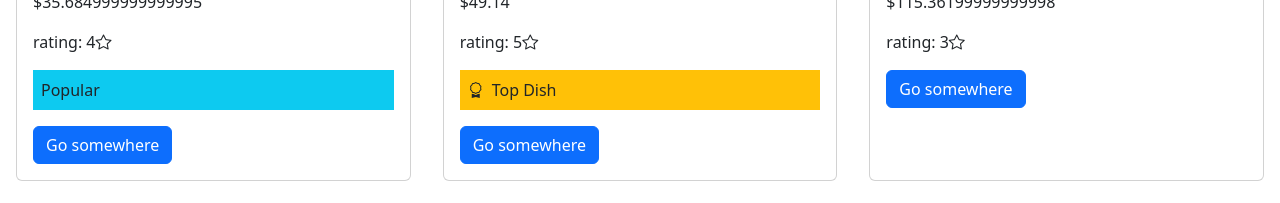
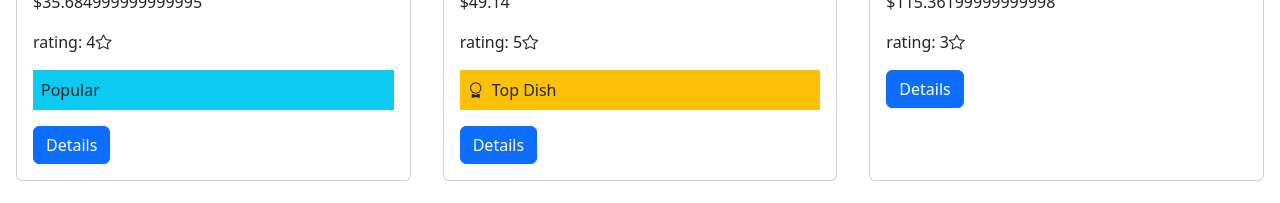
Before and after one commit to levworkshop/meal-on-time, a React (Create React App) app: page / in a window 1280 px wide. Shown: the part 594-797 px from the top of the page. Built offline with nearby package versions, Linux system fonts and the light colour scheme.

Commit message:
dish page with router

```diff
--- a/src/App.tsx
+++ b/src/App.tsx
@@ -5,6 +5,7 @@ import Header from './components/Header';
 import HomePage from './pages/home/HomePage';
 import { Route, Routes } from 'react-router-dom';
 import AboutPage from './pages/AboutPage';
+import DishDetails from './pages/DishDetails';
 
 function App() {
     return (
@@ -14,6 +15,7 @@ function App() {
             <Routes>
                 <Route path="/" element={<HomePage />} />
                 <Route path="about" element={<AboutPage />} />
+                <Route path="details" element={<DishDetails />} />
             </Routes>
         </>
 
--- a/src/components/Card.tsx
+++ b/src/components/Card.tsx
@@ -1,4 +1,5 @@
 import { useState } from "react";
+import { Link } from "react-router-dom";
 
 export enum Category {
     all = 'All',
@@ -58,9 +59,9 @@ function Card({
 
                 {children}
 
-                <a href="#" className="btn btn-primary">
-                    Go somewhere
-                </a>
+                <Link to="/details" className="btn btn-primary">
+                    Details
+                </Link>
             </div>
         </div>
     );
--- /dev/null
+++ b/src/pages/DishDetails.tsx
@@ -0,0 +1,9 @@
+function DishDetails() {
+    return (
+        <div>
+            Details of a dish
+        </div>
+    );
+}
+
+export default DishDetails;
```
